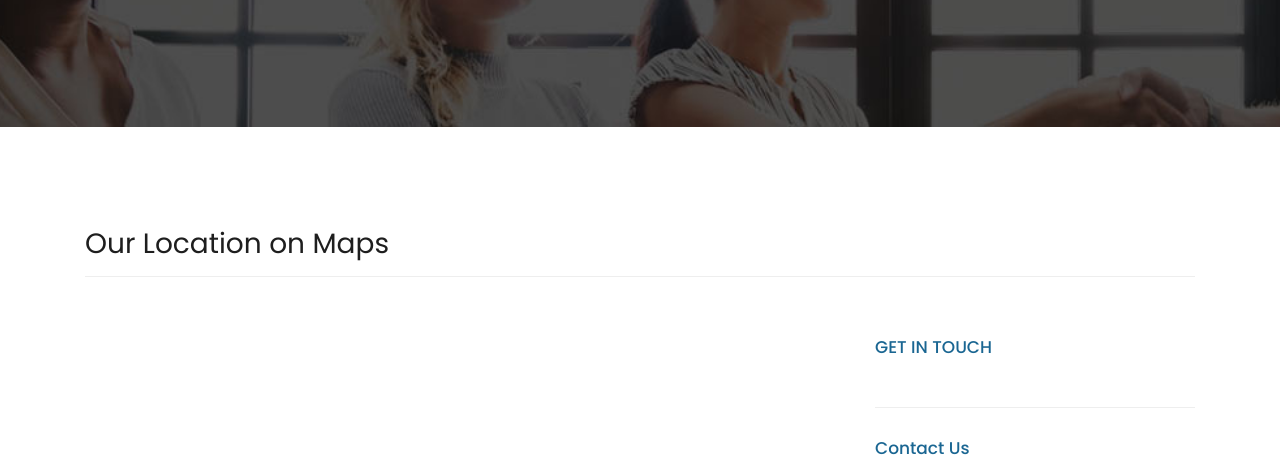
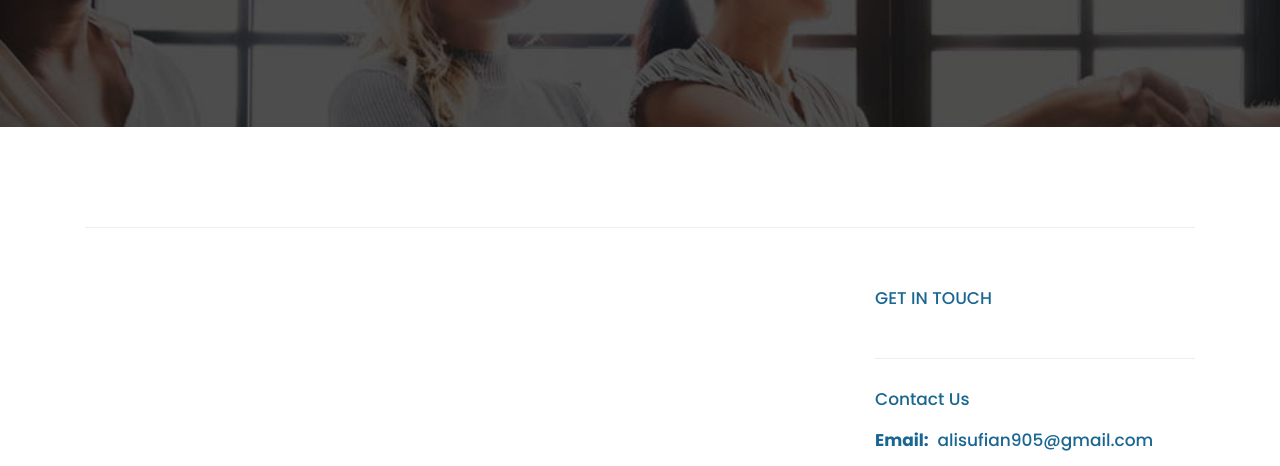
Before and after one commit to alisufianoffical/alisufianoffical.github.io, a plain HTML site: page index.html in a window 1280 px wide. Shown: the part 1685-2151 px from the top of the page. Drawn offline with Linux system fonts and the light colour scheme.

Commit message:
Update index.html

```diff
--- a/index.html
+++ b/index.html
@@ -132,7 +132,7 @@
         <div class="row">
           <div class="col-md-12">
             <div class="section-heading">
-              <h2>Our Location on Maps</h2>
+
             </div>
           </div>
           <div class="col-md-8">
```
